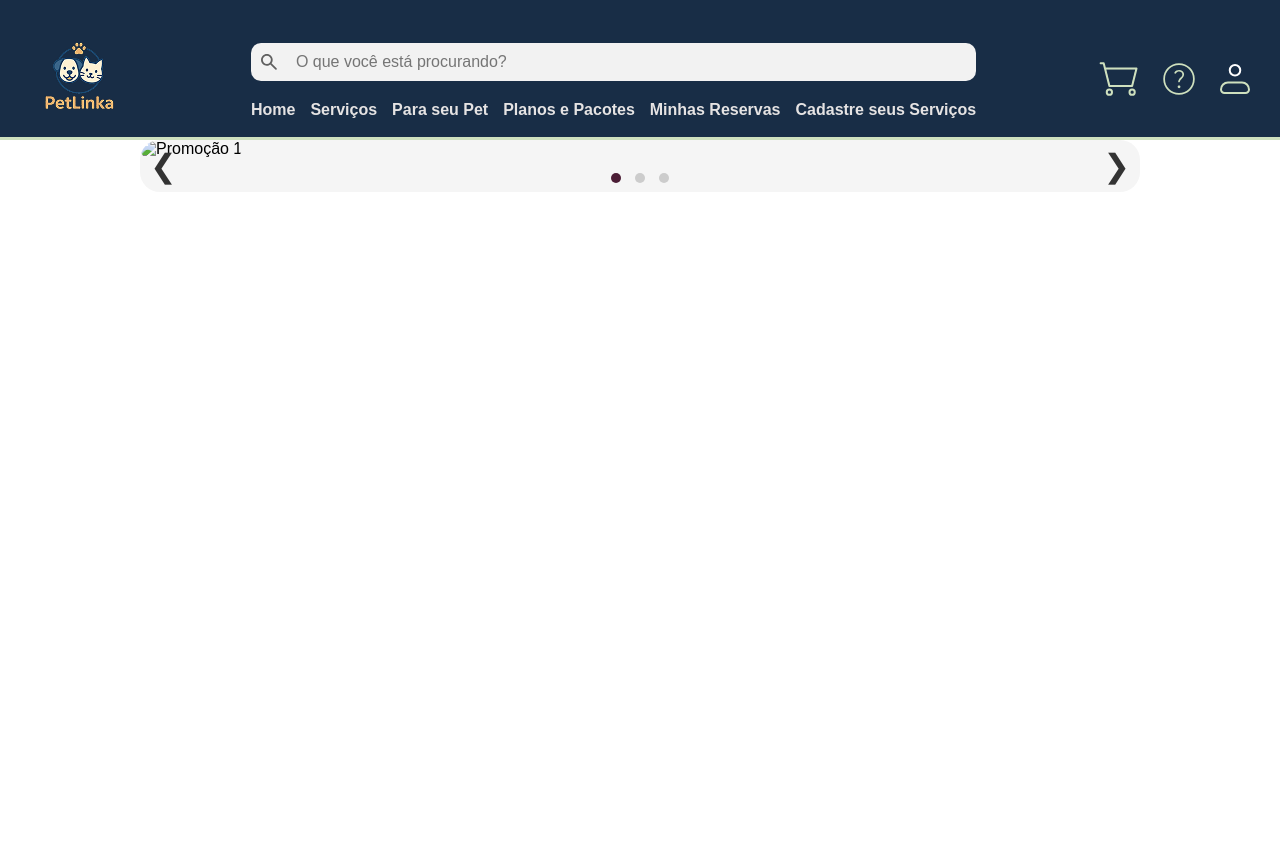
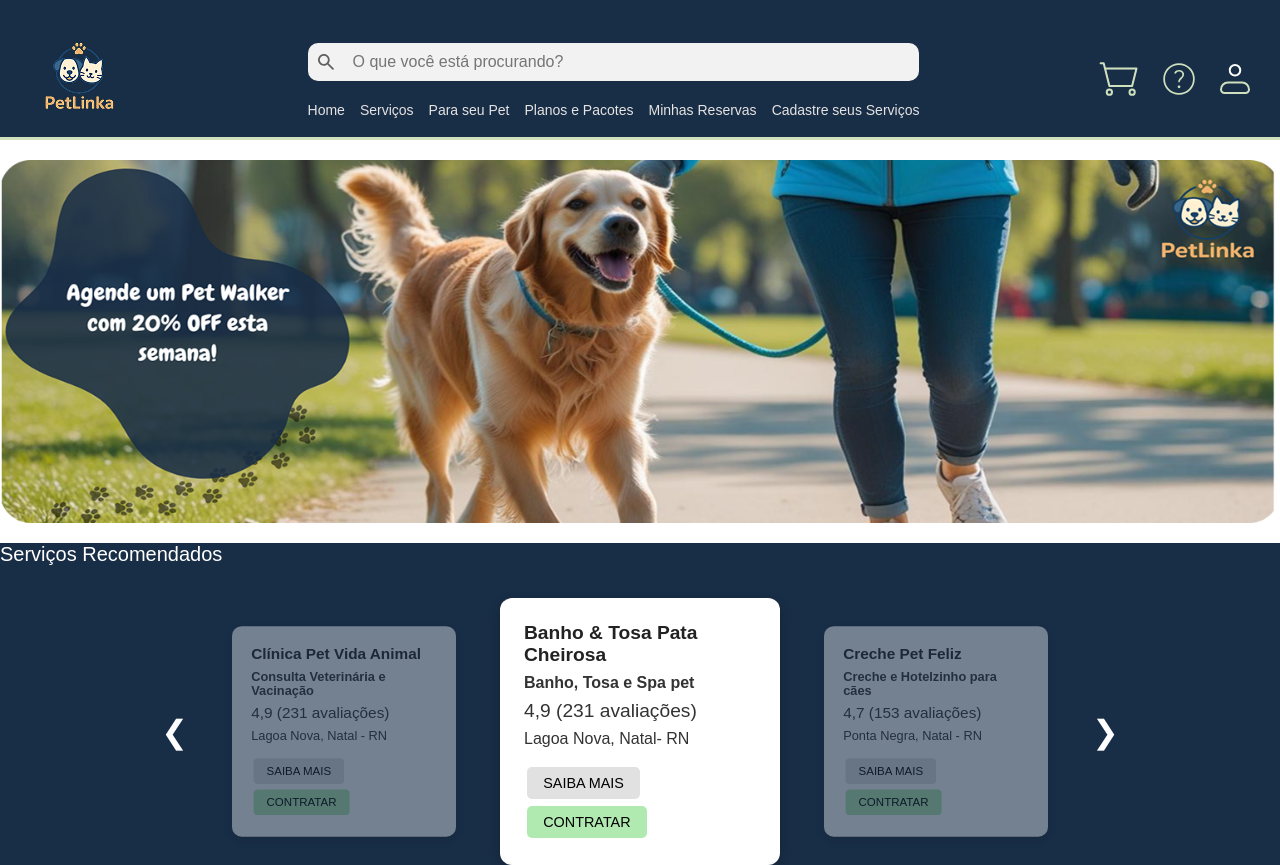
Before and after one commit to gabryelasantoss/PSI, a plain HTML site: page projeto/index.html in a window 1280 px wide. Before the commit the page ends 800 px from the top, so only its background shows below. Drawn offline with Linux system fonts and the light colour scheme.

Commit message:
enviando alterações

```diff
--- a/projeto/index.html
+++ b/projeto/index.html
@@ -37,67 +37,85 @@
   </header>
 
   <main>
-    <div class="carousel-container">
-  <button class="arrow left">&#10094;</button>
-  <div class="carousel-track">
-    <div class="slide">
-      <img src="img1.jpg" alt="Promoção 1">
-    </div>
-    <div class="slide">
-      <img src="img2.jpg" alt="Promoção 2">
-    </div>
-    <div class="slide">
-      <img src="img3.jpg" alt="Promoção 3">
+    <div class="promocao">
+      <img src="img/Frame 18.png" alt="">
     </div>
 
+    <div class="recomendados">
+      <h1>Serviços Recomendados</h1>
+      <div class="carousel">
+        <span class="arrow" id="prev">&#10094;</span>
+        <div class="card" data-index="0">
+        <h2>Clínica Pet Vida Animal</h2>
+        <p><strong>Consulta Veterinária e Vacinação</strong></p>
+        <p class="stars">4,9 (231 avaliações)</p>
+        <p>Lagoa Nova, Natal - RN</p>
+        <div class="buttons">
+          <a href="#">SAIBA MAIS</a>
+          <a href="#">CONTRATAR</a>
         </div>
-  <button class="arrow right">&#10095;</button>
+      </div>
 
-  <div class="carousel-dots">
-    <span class="dot active"></span>
-    <span class="dot"></span>
-    <span class="dot"></span>
+      <div class="card" data-index="1">
+        <h2>Banho & Tosa Pata Cheirosa</h2>
+        <p><strong>Banho, Tosa e Spa pet</strong></p>
+        <p class="stars">4,9 (231 avaliações)</p>
+        <p>Lagoa Nova, Natal- RN</p>
+        <div class="buttons">
+          <a href="#">SAIBA MAIS</a>
+          <a href="#">CONTRATAR</a>
         </div>
+      </div>
+
+      <div class="card" data-index="2">
+        <h2>Creche Pet Feliz</h2>
+        <p><strong>Creche e Hotelzinho para cães</strong></p>
+        <p class="stars">4,7 (153 avaliações)</p>
+        <p>Ponta Negra, Natal - RN</p>
+        <div class="buttons">
+          <a href="#">SAIBA MAIS</a>
+          <a href="#">CONTRATAR</a>
+        </div>
+      </div>
+      <span class="arrow" id="next">&#10095;</span>
+    </div>
+
     </div>
   </main>
 
   <script>
-  const track = document.querySelector('.carousel-track');
-  const slides = Array.from(document.querySelectorAll('.slide'));
-  const nextBtn = document.querySelector('.arrow.right');
-  const prevBtn = document.querySelector('.arrow.left');
-  const dots = document.querySelectorAll('.dot');
+    const cards = document.querySelectorAll('.card');
+    const prev = document.getElementById('prev');
+    const next = document.getElementById('next');
+    let current = 1;
 
-  let currentIndex = 0;
-
-  function updateCarousel() {
-    const slideWidth = slides[0].clientWidth;
-    track.style.transform = `translateX(-${currentIndex * slideWidth}px)`;
-
-    dots.forEach(dot => dot.classList.remove('active'));
-    dots[currentIndex].classList.add('active');
+    function updateCards() {
+      cards.forEach((card, index) => {
+        card.classList.remove('active');
+        if (index === current) {
+          card.classList.add('active');
+        }
+      });
+      prev.classList.toggle('disabled', current === 0);
+      next.classList.toggle('disabled', current === cards.length - 1);
     }
 
-  nextBtn.addEventListener('click', () => {
-    currentIndex = (currentIndex + 1) % slides.length;
-    updateCarousel();
+    prev.addEventListener('click', () => {
+      if (current > 0) {
+        current--;
+        updateCards();
+      }
     });
 
-  prevBtn.addEventListener('click', () => {
-    currentIndex = (currentIndex - 1 + slides.length) % slides.length;
-    updateCarousel();
+    next.addEventListener('click', () => {
+      if (current < cards.length - 1) {
+        current++;
+        updateCards();
+      }
     });
 
-  dots.forEach((dot, index) => {
-    dot.addEventListener('click', () => {
-      currentIndex = index;
-      updateCarousel();
-    });
-  });
-
-  window.addEventListener('load', updateCarousel);
+    updateCards();
   </script>
-
 
 </body>
 </html>
--- a/projeto/style.css
+++ b/projeto/style.css
@@ -61,8 +61,8 @@ body {
 .nav li a {
   text-decoration: none;
   color: #e5e3e3;
-  font-weight: 700;
-  font-size: 16px;
+  font-weight: 500;
+  font-size: 14px;
   padding-bottom: 10px;
 }
 
@@ -76,66 +76,82 @@ body {
   gap: 20px;
 }
 
-.carousel-container {
-  position: relative;
+.promocao img {
   width: 100%;
-  max-width: 1000px;
-  margin: auto;
-  overflow: hidden;
-  background: #f5f5f5;
-  border-radius: 20px;
+  height: auto;
+  display: block;
+  margin-top: 20px;
+  margin-bottom: 20px;
 }
 
-.carousel-track {
-  display: flex;
-  transition: transform 0.5s ease;
+.recomendados{
+  background-color:#182D46;
 }
 
-.slide {
-  min-width: 100%;
-  transition: 0.5s ease-in-out;
+ h1 {
+      color: white;
+      margin-bottom: 2rem;
+      font-size: 20px;
+      font-weight: 400;
     }
-
-.slide img {
-  width: 100%;
-  border-radius: 20px;
+    .carousel {
+      display: flex;
+      justify-content: center;
+      align-items: center;
+      gap: 1rem;
+      position: relative;
     }
-
-.arrow {
-  position: absolute;
-  top: 50%;
-  transform: translateY(-50%);
-  font-size: 32px;
-  background: none;
-  border: none;
-  cursor: pointer;
-  z-index: 10;
+    .card {
+      background-color: #ffffff;
+      border-radius: 12px;
+      padding: 1.5rem;
+      width: 280px;
+      box-shadow: 0 4px 12px rgba(0,0,0,0.2);
+      color: black;
+      transition: transform 0.3s, opacity 0.3s;
+      transform: scale(0.8);
+      opacity: 0.4;
+    }
+    .card.active {
+      transform: scale(1);
+      opacity: 1;
+    }
+    .card h2 {
+      font-size: 1.2rem;
+      color: #222;
+      margin-bottom: 0.5rem;
+    }
+    .card p {
+      margin: 0.5rem 0;
       color: #333;
     }
-
-.arrow.left {
-  left: 10px;
+    .stars {
+      font-size: 1.2rem;
+      color: #f5a623;
     }
-
-.arrow.right {
-  right: 10px;
+    .buttons {
+      margin-top: 1rem;
     }
-
-.carousel-dots {
-  text-align: center;
-  margin-top: 10px;
+    .buttons a {
+      display: inline-block;
+      margin: 0.2rem;
+      padding: 0.5rem 1rem;
+      background-color: #e1e1e1;
+      color: #000;
+      border-radius: 5px;
+      text-decoration: none;
+      font-size: 0.9rem;
     }
-
-.dot {
-  display: inline-block;
-  width: 10px;
-  height: 10px;
-  margin: 5px;
-  background-color: #ccc;
-  border-radius: 50%;
+    .buttons a:last-child {
+      background-color: #b0eab0;
+    }
+    .arrow {
+      font-size: 2rem;
+      color: white;
       cursor: pointer;
+      user-select: none;
     }
-
-.dot.active {
-  background-color: #4b1d35;
+    .arrow.disabled {
+      opacity: 0.4;
+      cursor: default;
     }
```
Also changed, not shown: projeto/img/Frame 18.png (added). Lines whose indentation alone changed are shown as unchanged.
